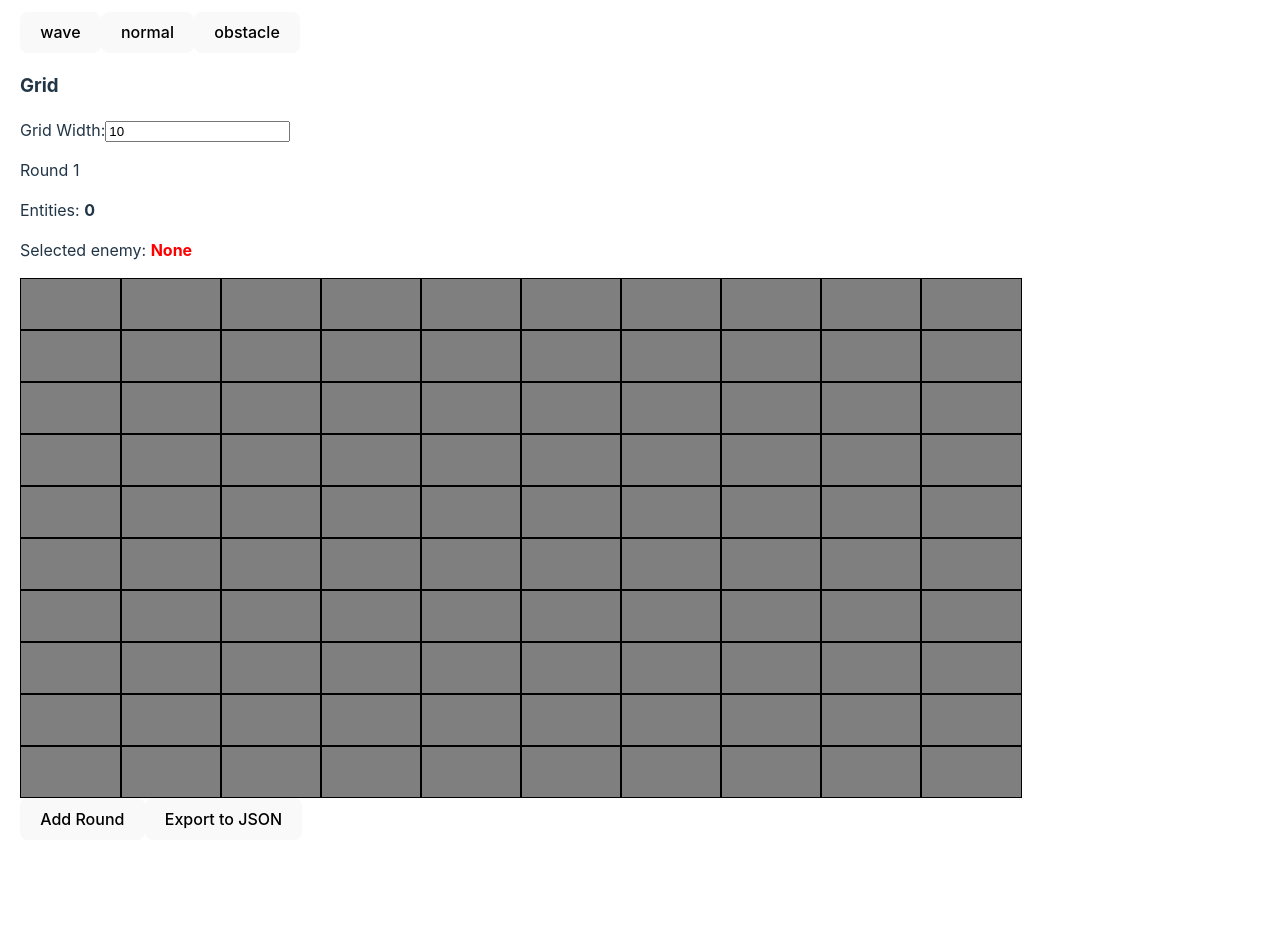
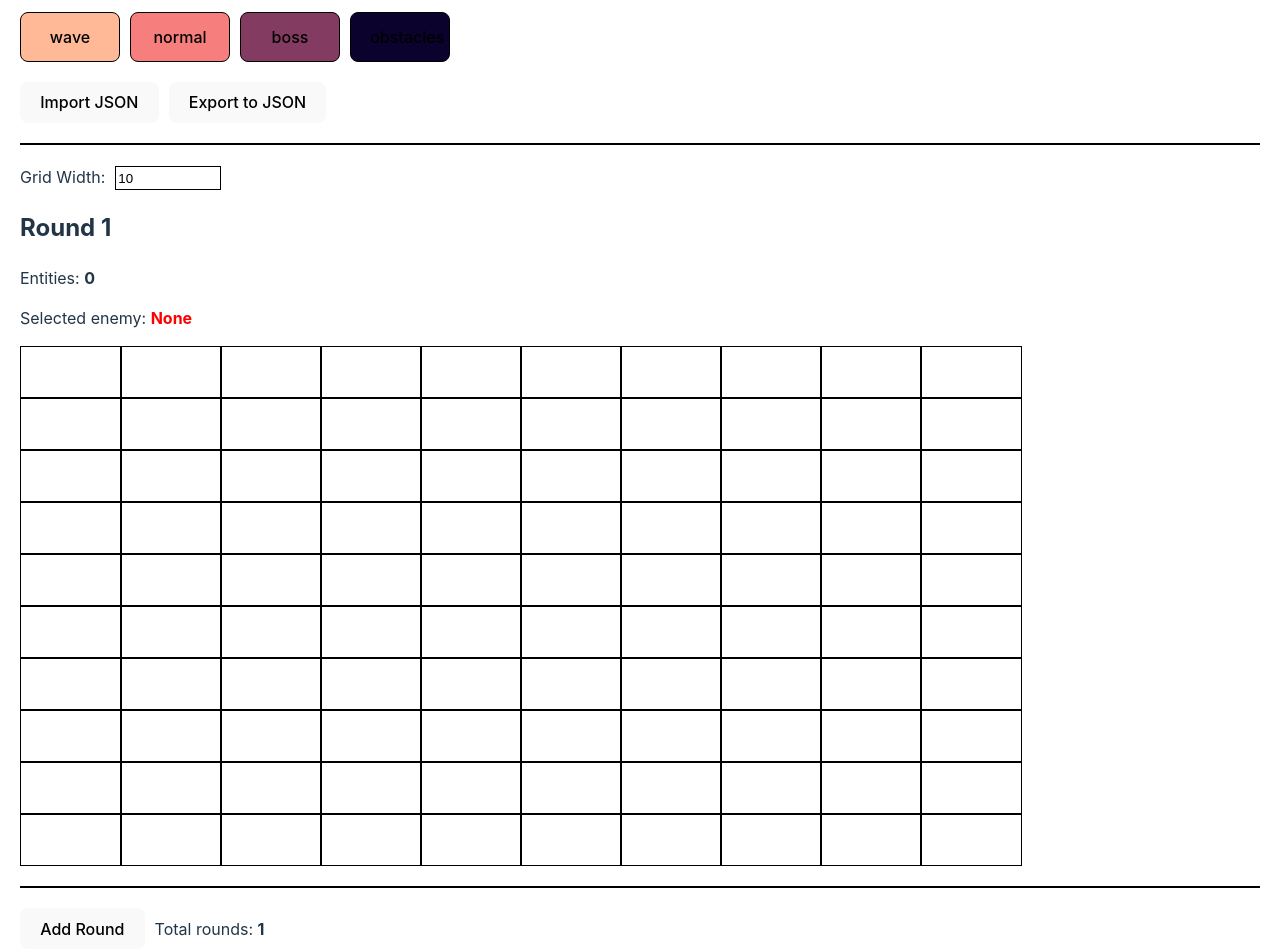
Before and after one commit to izimio/r-type-map-generator, a React (Vite) app: page / in a window 1280 px wide. Shown: the part 180-1132 px from the top of the page. Before the commit the page ends 1040 px from the top, so only its background shows below. Built offline with nearby package versions, Linux system fonts and the light colour scheme.

Commit message:
[ADD] export

```diff
--- a/src/MapEditor.tsx
+++ b/src/MapEditor.tsx
@@ -2,6 +2,17 @@
 import React, { useState } from "react";
 import { Box } from "@mui/material";
 import JsonModal from "./JsonModal";
+
+const MONSTER_TYPES = ["wave", "normal", "boss"];
+const ALL_TYPES = [...MONSTER_TYPES, "obstacles"];
+
+const ENTITIES_COLORS: { [key: string]: string } = {
+  wave: "#ffb997",
+  boss: "#843b62",
+  normal: "#f67e7d", // Corrected the extra spaces here
+  obstacles: "#0b032d",
+  none: "transparent",
+};
 
 interface Entity {
   type: string;
@@ -15,6 +26,23 @@ interface Round {
   gridWidth: number;
 }
 
+interface JsonMap {
+  rounds:
+    | [
+        {
+          round: number;
+          ennemies: Entity[];
+          obstacles: Entity[];
+        }
+      ]
+    | [];
+}
+
+interface Element {
+  type: string;
+  color: string;
+}
+
 const getKey = (threshold: number, height: number) => `${threshold}:${height}`;
 
 const MapEditor: React.FC = () => {
@@ -26,9 +54,57 @@ const MapEditor: React.FC = () => {
     },
   ]);
 
-  const [selectedEnemy, setSelectedEnemy] = useState<string | null>(null);
+  const [selectedEnemy, setSelectedEnemy] = useState<Element | null>(null);
   const [isJsonModalOpen, setIsJsonModalOpen] = useState(false);
+  const [jsonContent, setJsonContent] = useState("");
 
+  const handleEnemyClick = (enemyType: string) => {
+    setSelectedEnemy({
+      type: enemyType,
+      color: ENTITIES_COLORS[enemyType],
+    });
+  };
+
+  const exportToJson = () => {
+    const cleanJson: JsonMap = {
+      rounds: [],
+    };
+    const maxRounds = rounds
+      .map((round) => round.round)
+      .reduce((a, b) => Math.max(a, b));
+
+    for (let i = 0; i < maxRounds; i++) {
+      // find all round with round number i
+      const idxRounds = rounds.find((round) => round.round === i + 1);
+      if (!idxRounds) {
+        continue;
+      }
+      const eachRound: {
+        round: number;
+        ennemies: Entity[];
+        obstacles: Entity[];
+      } = {
+        round: i + 1,
+        ennemies: [],
+        obstacles: [],
+      };
+
+      for (const [, value] of Object.entries(idxRounds.entities)) {
+        if (MONSTER_TYPES.includes(value.type)) {
+          eachRound.ennemies.push(value);
+        }
+        if (value.type === "obstacle") {
+          eachRound.obstacles.push(value);
+        }
+      }
+      if (cleanJson.rounds.length === 0) continue;
+      cleanJson.rounds.push(eachRound);
+    }
+    setJsonContent(JSON.stringify(cleanJson, null, 2));
+    setIsJsonModalOpen(true);
+  };
+
+  // ===============  Rounds functions  ===============
   const addRound = () => {
     setRounds((prevRounds) => [
       ...prevRounds,
@@ -40,20 +116,28 @@ const MapEditor: React.FC = () => {
     ]);
   };
 
+  const changeRoundGridWidth = (roundIndex: number, gridWidth: number) => {
+    setRounds((prevRounds) => {
+      const newRounds = [...prevRounds];
+      newRounds[roundIndex].gridWidth = gridWidth;
+      return newRounds;
+    });
+  };
+
   const handleTileClick = (
     roundIndex: number,
     threshold: number,
     height: number
   ) => {
     if (selectedEnemy !== null) {
-      setRounds((prevRounds) => {
+      setRounds((prevRounds: Round[]) => {
         const newRounds = [...prevRounds];
         const key = getKey(threshold, height);
 
         newRounds[roundIndex].entities = {
           ...newRounds[roundIndex].entities,
           [key]: {
-            type: selectedEnemy,
+            type: selectedEnemy.type,
             threshold: threshold,
             height: height,
           },
@@ -63,36 +147,68 @@ const MapEditor: React.FC = () => {
     }
   };
 
-  const handleEnemyClick = (enemyType: string) => {
-    setSelectedEnemy(enemyType);
-  };
-
-  const exportToJson = () => {
-    setIsJsonModalOpen(true);
-  };
+  // ===============  Rounds functions  ===============
 
   return (
+    <div>
       <div style={{ padding: 20 }}>
         <JsonModal
           isOpen={isJsonModalOpen}
           onClose={() => setIsJsonModalOpen(false)}
-        jsonContent={JSON.stringify({ rounds }, null, 2)}
+          jsonContent={jsonContent}
         />
         <h1>R-TYPE | Map Editor</h1>
-      <div>
+        <div
+          style={{
+            marginBottom: "20px",
+          }}
+        >
           <div>
             <h3>Entity Type</h3>
-          {["wave", "normal", "obstacle"].map((enemyType) => (
+            <Box
+              sx={{
+                display: "flex",
+                gap: "10px",
+              }}
+            >
+              {ALL_TYPES.map((enemyType) => (
                 <button
                   key={enemyType}
                   onClick={() => handleEnemyClick(enemyType)}
-              disabled={selectedEnemy === enemyType}
+                  disabled={
+                    !!(selectedEnemy && selectedEnemy.type === enemyType)
+                  }
+                  style={{
+                    backgroundColor: ENTITIES_COLORS[enemyType],
+                    border: "1px solid black",
+                    height: 50,
+                    width: 100,
+                    cursor: "pointer",
+                  }}
                 >
                   {enemyType}
                 </button>
               ))}
+            </Box>
           </div>
         </div>
+        <Box
+          sx={{
+            display: "flex",
+            gap: "10px",
+          }}
+        >
+          <button onClick={exportToJson}>Import JSON</button>
+          <button onClick={exportToJson}>Export to JSON</button>
+        </Box>
+
+        <hr
+          style={{
+            border: "1px solid black",
+            marginTop: "20px",
+            marginBottom: "20px",
+          }}
+        />
         {rounds.map((round, roundIndex) => (
           <div key={round.round} style={{}}>
             <div
@@ -102,22 +218,24 @@ const MapEditor: React.FC = () => {
                 width: "calc(100vw - 40px)",
               }}
             >
-            <h3>Grid</h3>
-            <label>
+              <label style={{ marginRight: 10 }}>
                 Grid Width:
                 <input
+                  style={{
+                    marginLeft: 10,
+                    border: "1px solid black",
+                    height: 20,
+                    width: 100,
+                    cursor: "pointer",
+                  }}
                   type="number"
                   value={round.gridWidth}
                   onChange={(e) =>
-                  setRounds((prevRounds) => {
-                    const newRounds = [...prevRounds];
-                    newRounds[roundIndex].gridWidth = Number(e.target.value);
-                    return newRounds;
-                  })
+                    changeRoundGridWidth(roundIndex, Number(e.target.value))
                   }
                 />
               </label>
-            <p>Round {round.round}</p>
+              <h2>Round {round.round}</h2>
               <p>
                 Entities:{" "}
                 <span style={{ fontWeight: "bold" }}>
@@ -127,7 +245,7 @@ const MapEditor: React.FC = () => {
               <p>
                 Selected enemy:{" "}
                 <span style={{ fontWeight: "bold", color: "red" }}>
-                {selectedEnemy === null ? "None" : selectedEnemy}
+                  {selectedEnemy === null ? "None" : selectedEnemy.type}
                 </span>
               </p>
               <div
@@ -158,14 +276,7 @@ const MapEditor: React.FC = () => {
                           width: 100,
                           position: "relative",
                           border: "1px solid black",
-                        backgroundColor:
-                          type === "wave"
-                            ? "rgba(0, 0, 255, 0.5)"
-                            : type === "normal"
-                            ? "rgba(0, 255, 0, 0.5)"
-                            : type === "obstacle"
-                            ? "rgba(255, 0, 0, 0.5)"
-                            : "rgba(0, 0, 0, 0.5)",
+                          backgroundColor: ENTITIES_COLORS[type],
 
                           "&:hover": {
                             borderColor: "rgba(255, 165, 0, 0.5)",
@@ -197,10 +308,31 @@ const MapEditor: React.FC = () => {
                 )}
               </div>
             </div>
+            <hr
+              style={{
+                border: "1px solid black",
+                marginTop: "20px",
+                marginBottom: "20px",
+              }}
+            />
           </div>
         ))}
         <button onClick={addRound}>Add Round</button>
-      <button onClick={exportToJson}>Export to JSON</button>
+        <span style={{ marginLeft: 10 }}>
+          Total rounds: <strong>{rounds.length}</strong>
+        </span>
+      </div>
+      <p
+        style={{
+          textAlign: "center",
+        }}
+      >
+        Made with ❤️ by <a href="https://github.com/izimio">izimio</a>
+      </p>
+      <p style={{ textAlign: "center", fontSize: 11 }}>
+        R-Type 2024 - Paul Laban, Baptiste Leroyer, Lois Maneux, Arthur Pahon,
+        Joshua Brionne
+      </p>
     </div>
   );
 };
```
Lines whose indentation alone changed are shown as unchanged.
